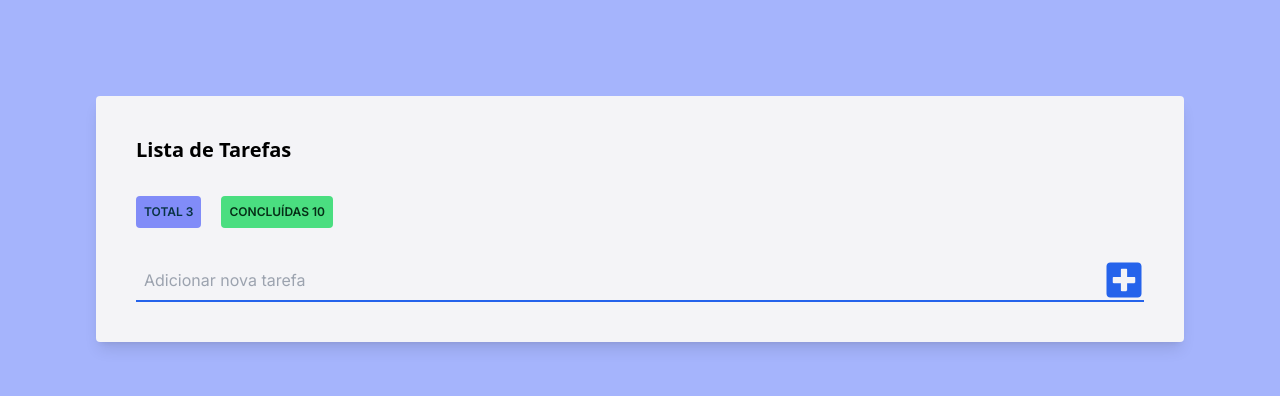
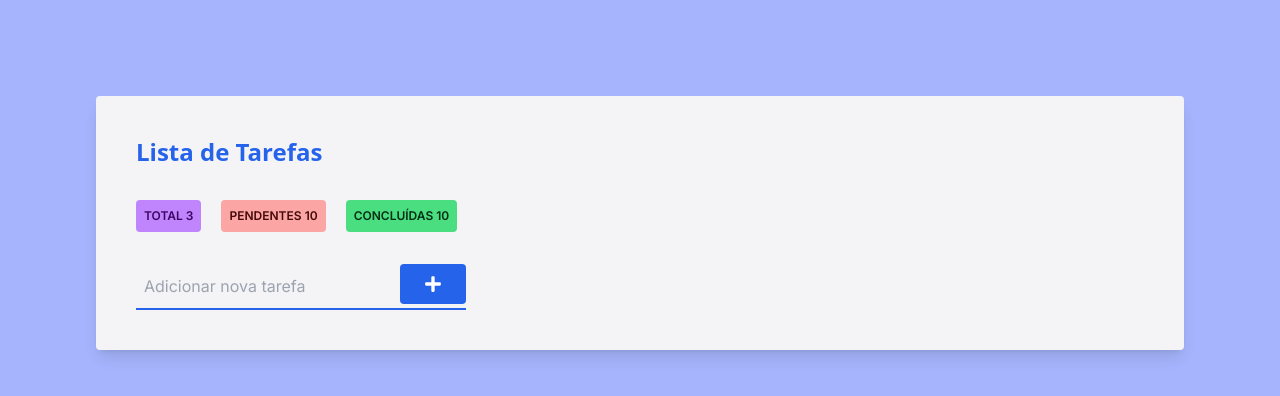
Before and after one commit to lennondaniel/desafio-fullstack, a Next.js app in the folder frontend/: page / in a window 1280 px wide. Shown: the top 396 px of the page. Built offline with nearby package versions, Linux system fonts and the light colour scheme.

Commit message:
feat: add tooltip pending

```diff
--- a/frontend/src/components/Header.tsx
+++ b/frontend/src/components/Header.tsx
@@ -1,5 +1,5 @@
 import { ChangeEvent, useEffect, useState } from "react";
-import { FaPlusSquare } from "react-icons/fa";
+import { FaPlus } from "react-icons/fa";
 interface Props {
     addTask(task: string): any
 }
@@ -23,11 +23,14 @@ export default function Header ({addTask}: Props) {
     }, [task])
 
     return (
-        <div className="flex flex-col gap-8 w-screen">
-            <h1 className="font-bold font-sans text-xl">Lista de Tarefas</h1>
+        <div className="flex flex-col gap-8 w-auto">
+            <h1 className="font-bold font-sans text-blue-600 tex text-2xl">Lista de Tarefas</h1>
             <div className="flex justify-start gap-5">
-                <div className="bg-indigo-400 p-2 rounded text-cyan-950 font-semibold text-xs">
+                <div className="bg-purple-400 p-2 rounded text-purple-950 font-semibold text-xs">
                     TOTAL 3
+                </div>
+                <div className="bg-red-300 text-red-950 p-2 font-semibold text-xs rounded">
+                    PENDENTES 10
                 </div>
                 <div className="bg-green-400 text-green-950 p-2 font-semibold text-xs rounded">
                     CONCLUÍDAS 10
@@ -38,9 +41,9 @@ export default function Header ({addTask}: Props) {
                     <input type="text" className="bg-transparent focus:outline-none w-full h-full p-2"
                         onChange={(event) => setTask(event.target.value)}
                         placeholder="Adicionar nova tarefa" />
-                    <a href={void(0)} onClick={() => onChangeTask()}>
-                        <FaPlusSquare style={{fontSize: "2.5rem", color: '#2563eb', cursor: 'pointer'} } />
-                    </a>
+                    <button className="bg-blue-600 text-white text-lg p-2 mb-1 w-20 h-10 rounded flex justify-center items-center" onClick={() => onChangeTask()}>
+                        <FaPlus />
+                    </button>
                 </div>
                 {
                     !valid &&
```
